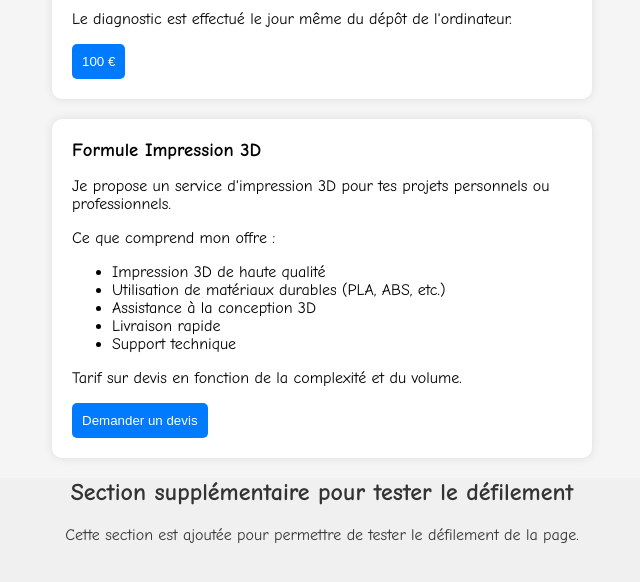
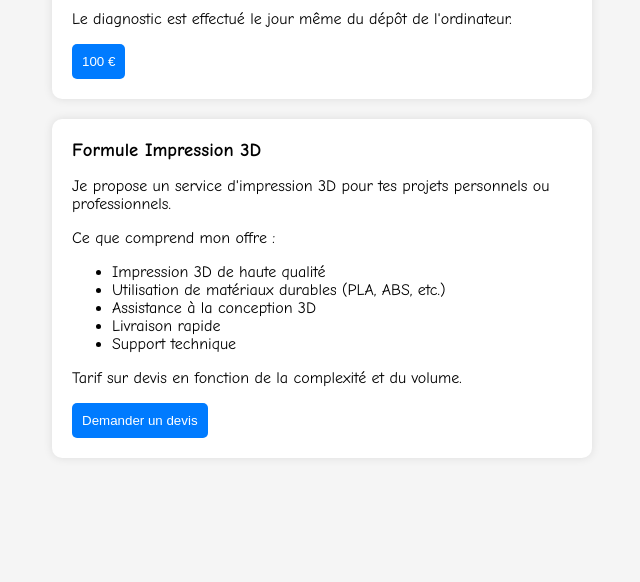
Before and after one commit to FoxyRepare/foxyrepare, a plain HTML site: page index.html in a window 1280 px wide. Shown: the part 1369-1951 px from the top of the page, without its empty margins (318-958 px from the left). After the commit the page ends 1847 px from the top, so only its background shows below. Drawn offline with Linux system fonts and the light colour scheme.

Commit message:
Add files via upload

```diff
--- a/index.html
+++ b/index.html
@@ -226,14 +226,6 @@
             <p>Tarif sur devis en fonction de la complexité et du volume.</p>
             <button class="btn-details">Demander un devis</button>
         </div>
-    </div>
-
-    <!-- Ajout de contenu supplémentaire pour tester le défilement -->
-    <div style="height: 1000px; background: #f0f0f0; margin-top: 20px;">
-        <h2>Section supplémentaire pour tester le défilement</h2>
-        <p>Cette section est ajoutée pour permettre de tester le défilement de la page.</p>
-    </div>
-
     <script>
         // Fonction pour détecter le mode système
         const systemDarkMode = window.matchMedia('(prefers-color-scheme: dark)').matches;
```
